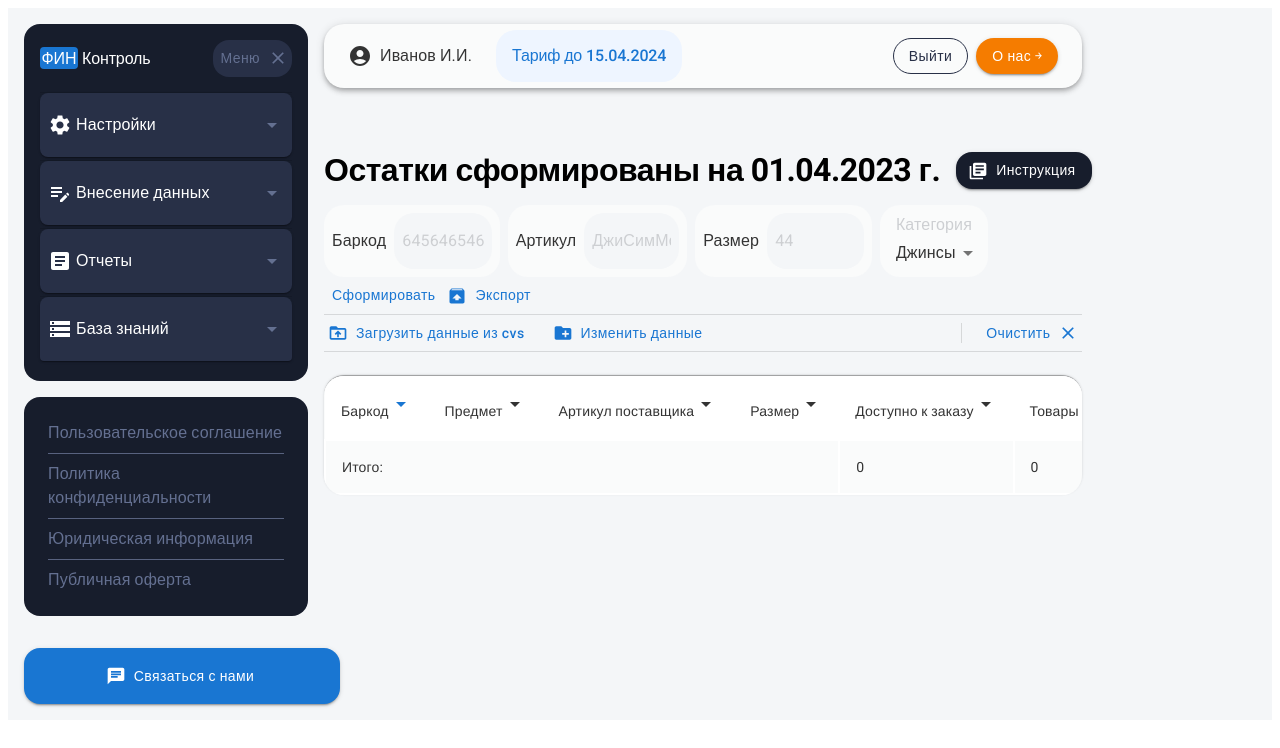
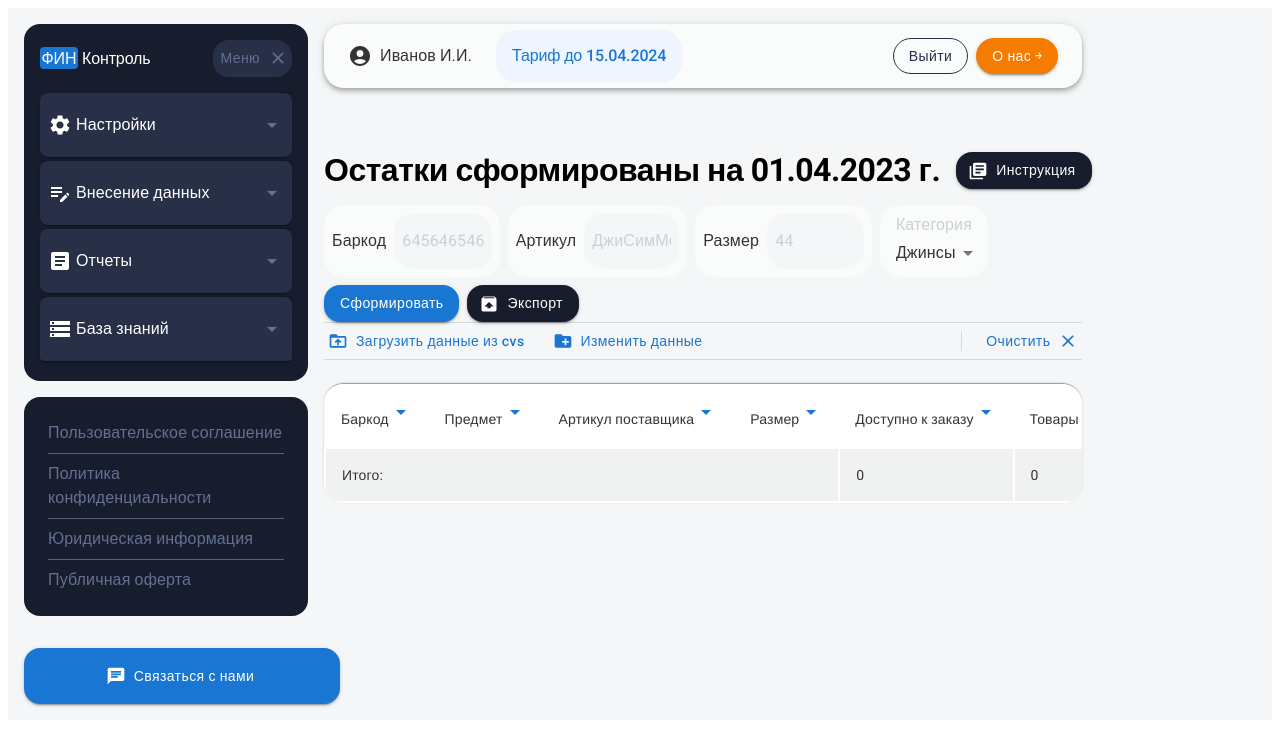
Before and after one commit to DinaraDervel/dashboard, a React (Vite) app: page / in a window 1280 px wide. Shown: the top 748 px of the page. Built offline with nearby package versions, Linux system fonts and the light colour scheme; a web font is replaced by a local one.

Commit message:
add style to buttons and arrows

```diff
--- a/src/Components/MainPage/SearchForm/SearchForm.tsx
+++ b/src/Components/MainPage/SearchForm/SearchForm.tsx
@@ -45,10 +45,28 @@ const SearchForm = observer(() => {
         <SearchItem name="Размер" value="44" />
         <SelectItem name="Категория" value="Джинсы" />
       </Stack>
-      <Button>Сформировать</Button>
       <Button
+        variant="contained"
+        sx={{
+          bgcolor: "primary.main",
+          color: "common.white",
+          borderRadius: 4,
+          mt: 1,
+          mr: 1,
+        }}
+      >
+        Сформировать
+      </Button>
+      <Button
+        variant="contained"
         startIcon={<UnarchiveIcon />}
         onClick={() => saveFileAs(JSON.stringify(productStore.products))}
+        sx={{
+          bgcolor: "primary.dark",
+          color: "text.secondary",
+          borderRadius: 4,
+          mt: 1,
+        }}
       >
         Экспорт
       </Button>
--- a/src/Components/MainPage/TableArea/ProductTable/ProductTable.tsx
+++ b/src/Components/MainPage/TableArea/ProductTable/ProductTable.tsx
@@ -73,27 +73,39 @@ const ProductTable = observer(() => {
             </StyledHeaderTableCell>
             <StyledHeaderTableCell>
               Предмет
-              <ArrowDropDownIcon onClick={() => sort("item")} />
+              <ArrowDropDownIcon color="primary" onClick={() => sort("item")} />
             </StyledHeaderTableCell>
             <StyledHeaderTableCell>
               Артикул поставщика
-              <ArrowDropDownIcon onClick={() => sort("companyArticle")} />
+              <ArrowDropDownIcon
+                color="primary"
+                onClick={() => sort("companyArticle")}
+              />
             </StyledHeaderTableCell>
             <StyledHeaderTableCell>
               Размер
-              <ArrowDropDownIcon onClick={() => sort("size")} />
+              <ArrowDropDownIcon color="primary" onClick={() => sort("size")} />
             </StyledHeaderTableCell>
             <StyledHeaderTableCell>
               Доступно к заказу
-              <ArrowDropDownIcon onClick={() => sort("available")} />
+              <ArrowDropDownIcon
+                color="primary"
+                onClick={() => sort("available")}
+              />
             </StyledHeaderTableCell>
             <StyledHeaderTableCell>
               Товары в пути
-              <ArrowDropDownIcon onClick={() => sort("onTheWay")} />
+              <ArrowDropDownIcon
+                color="primary"
+                onClick={() => sort("onTheWay")}
+              />
             </StyledHeaderTableCell>
             <StyledHeaderTableCell>
               Итого кол-во товаров
-              <ArrowDropDownIcon onClick={() => sort("total")} />
+              <ArrowDropDownIcon
+                color="primary"
+                onClick={() => sort("total")}
+              />
             </StyledHeaderTableCell>
           </TableRow>
         </TableHead>
@@ -138,7 +150,7 @@ const ProductTable = observer(() => {
             </StyledTableRow>
           ))}
         </TableBody>
-        <TableRow>
+        <TableRow sx={{ bgcolor: "action.hover" }}>
           <StyledTableCell colSpan={4}>Итого:</StyledTableCell>
           <StyledTableCell>{total("available")}</StyledTableCell>
           <StyledTableCell>{total("onTheWay")}</StyledTableCell>
```
